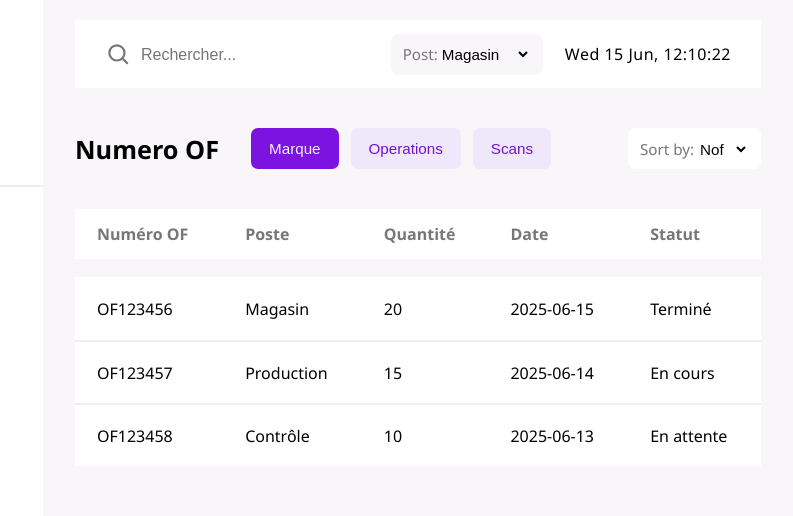
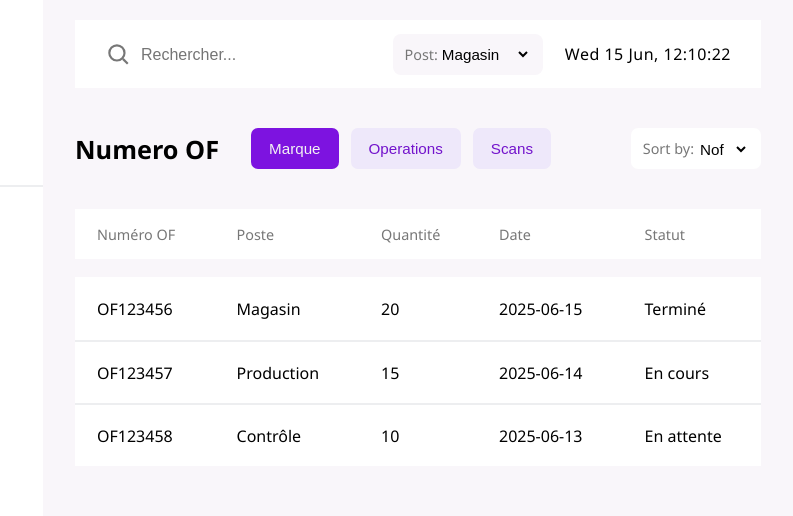
Before and after one commit to Lakouam/ProductTracking, an Electron app: page src/code/html/page.html in a window 1050 px wide. Shown: the top 516 px of the page, 257-1050 px from the left. Drawn offline with Linux system fonts and the light colour scheme.

Commit message:
Modify the table font size and weight

```diff
--- a/src/code/css/design.css
+++ b/src/code/css/design.css
@@ -272,7 +272,7 @@ body {
 .main-toolbar-post-label {
     color: var(--color-grey);
     font-weight: 400;
-    font-size: 0.95em;
+    font-size: 0.90em;
 }
 .main-toolbar-post-select {
     border: none;
@@ -347,7 +347,7 @@ body {
 }
 .main-subtoolbar-sort-label {
     color: var(--color-grey);
-    font-size: 0.95em;
+    font-size: 0.90em;
     font-weight: 400;
 }
 .main-subtoolbar-sort-select {
@@ -388,8 +388,8 @@ body {
 
 .main-table th {
     color: var(--color-grey);
-    font-weight: 600;
-    font-size: 1em;
+    font-size: 0.90em;
+    font-weight: 400;
     text-align: left;
     padding: 0 22px;
     background: var(--background-sidebar-table-filter-sort-head);
@@ -410,6 +410,7 @@ body {
 .main-table td {
     color: var(--color-black);
     font-size: 1em;
+    font-weight: 500;
     padding: 0 22px;
     border: none;
     background: var(--background-sidebar-table-filter-sort-head);
```
